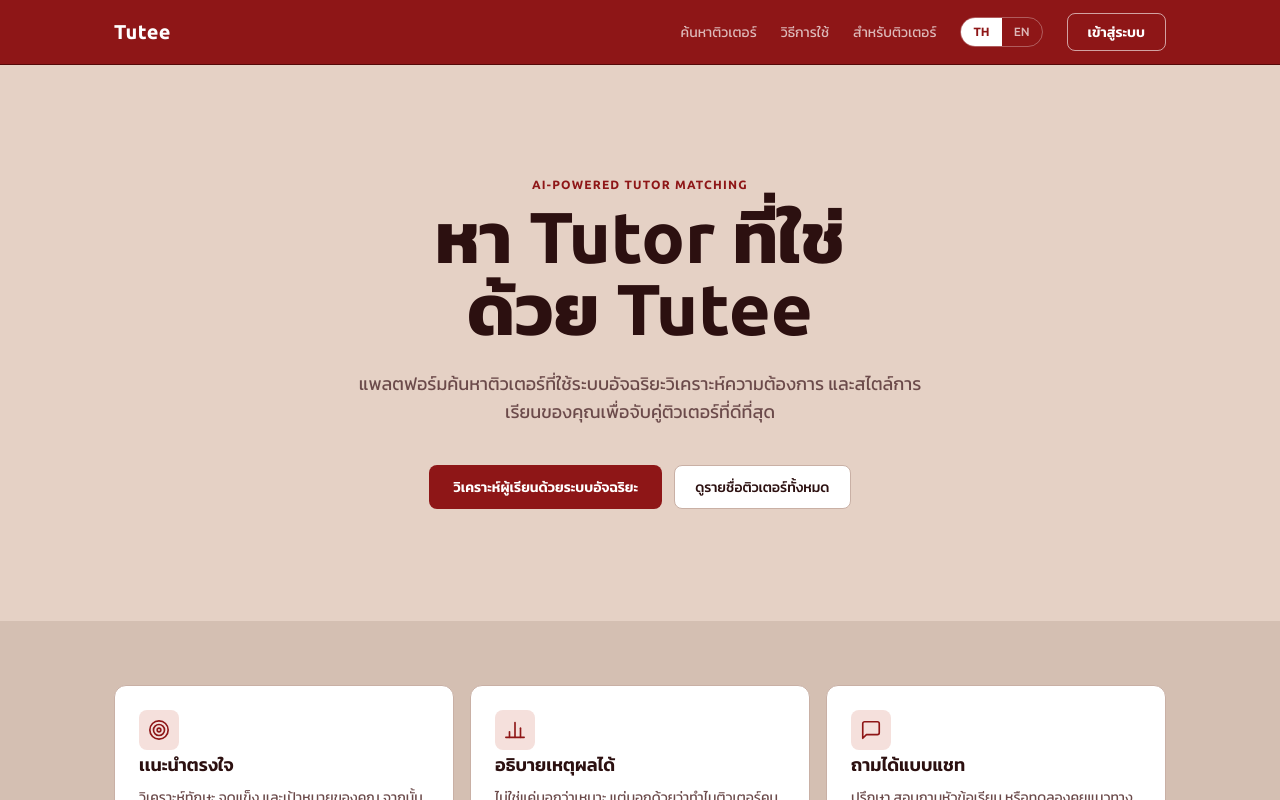
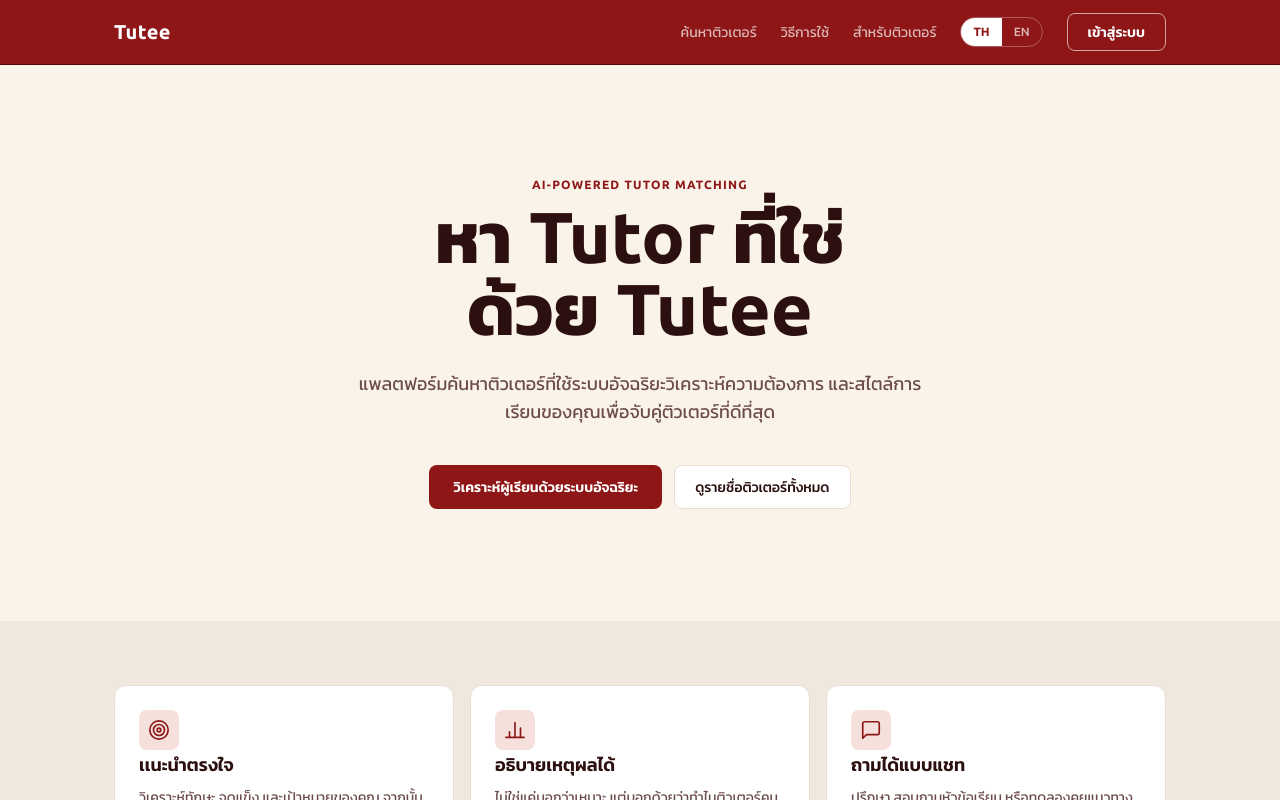
Before and after one commit to BBINGOAL/Tutee, a React (Vite) app in the folder frontend/: page / in a window 1280 px wide. Shown: the top 800 px of the page. Built offline with nearby package versions, Linux system fonts and the light colour scheme; no server answers.

Commit message:
feat: add Tailwind CSS configuration

```diff
--- a/frontend/tailwind.config.js
+++ b/frontend/tailwind.config.js
@@ -9,12 +9,12 @@ export default {
         extend: {
             // ===== Custom Colors =====
             colors: {
-                'cream':          '#E5D1C5',  // พื้นหลังหลัก (Warm Cream)
-                'cream-dark':     '#D4BFB2',  // section ทึบเข้มขึ้นหน่อย
-                'card':           '#FFFFFF',  // การ์ด (ขาวเพื่ออ่านง่าย)
-                'border-soft':    '#C9B0A5',  // เส้นขอบ warm tone
-                'brand-red':      '#8E1617',  // Primary accent (Dark Red)
-                'brand-red-dark': '#550808',  // Hover state (Very Dark Red)
+                'cream':          '#FAF3EA',  // พื้นหลััก (Original Cream)
+                'cream-dark':     '#F0E8DF',  // section ทึบ
+                'card':           '#FFFFFF',  // การ์ดขาว
+                'border-soft':    '#E8DDD0',  // เส้นขอบ
+                'brand-red':      '#8E1617',  // Primary accent (Deep Red)
+                'brand-red-dark': '#550808',  // Hover (Very Dark Red)
                 'brand-red-light':'#F5E0DC',  // Icon bg / badge tint
                 'brand-deep':     '#6B0B0C',  // Deep Burgundy (ตัวเลข/heading เข้ม)
                 'text-main':      '#2C1010',  // หัวข้อ (warm dark)
```
